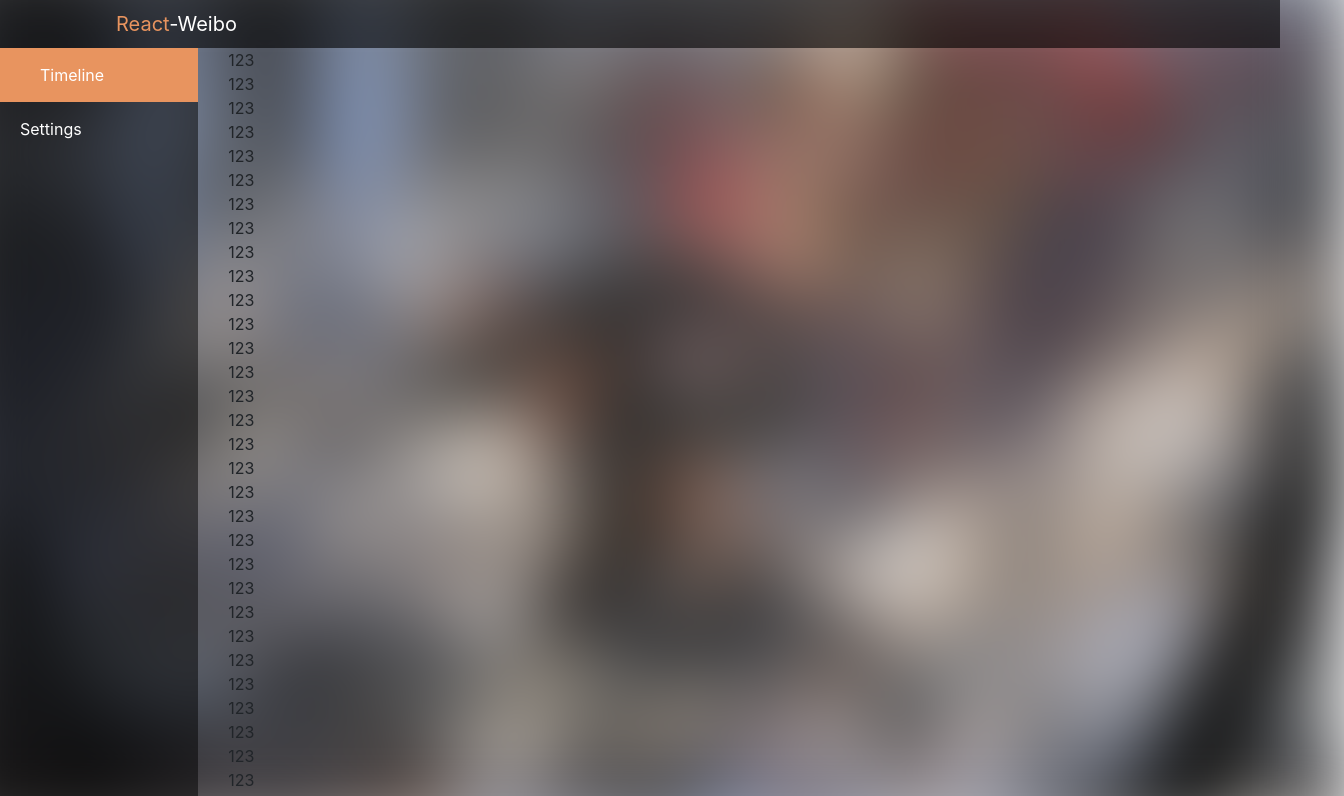
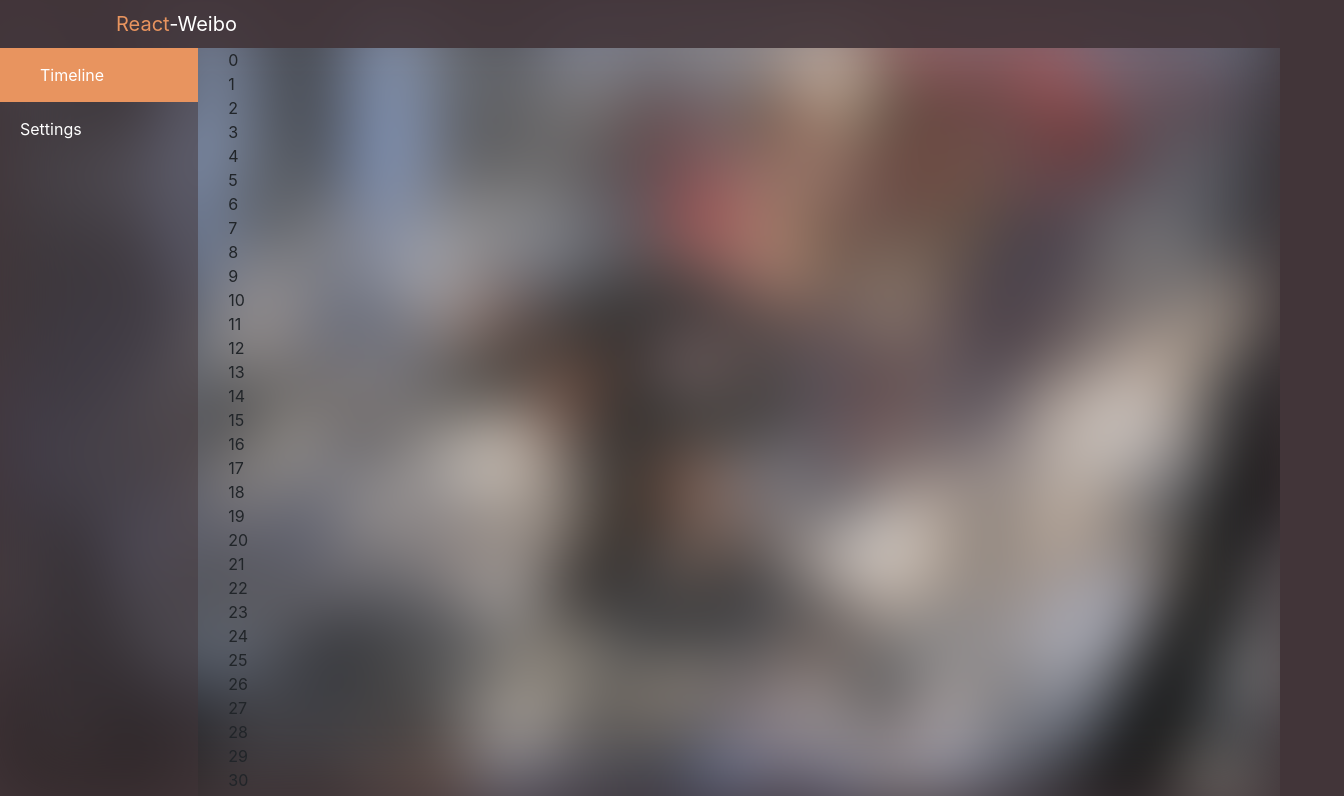
Before and after one commit to Aria-Lia/react-weibo, a React app: page / in a window 1280 px wide. Shown: the top 796 px of the page, 1344 px wide, since content can reach past the window. Built offline with nearby package versions, Linux system fonts and the light colour scheme.

Commit message:
nav bar color scroll bar style

```diff
--- a/src/App.css
+++ b/src/App.css
@@ -1,3 +1,4 @@
+
 .bg-image {
   background-image: url('./assets/img/bg.jpg');
   background-position: center;
@@ -14,9 +15,6 @@
   right: 0;
   z-index: -1;
   min-height: 100vh;
-  height: 100vh;
-
-  transform: scale(1.1);
 }
 
 Layout {
--- a/src/containers/content/index.jsx
+++ b/src/containers/content/index.jsx
@@ -7,7 +7,7 @@ class Content extends Component {
     return (
       <div className="right-content">
         {
-          Array(200).fill("123").map((item, index) => <div key={index}>{item}</div>)
+          Array(200).fill("").map((item, index) => <div key={index}>{index}</div>)
         }
       </div>
     )
--- a/src/containers/content/style.css
+++ b/src/containers/content/style.css
@@ -1,4 +1,4 @@
-.right-content {
-  height: 100%;
-  overflow: scroll;
+div.right-content {
+  height: 94vh;
+  overflow-y: scroll;
 }
--- a/src/containers/frame/style.css
+++ b/src/containers/frame/style.css
@@ -1,7 +1,7 @@
 .side-nav {
   height: 94vh;
-  background-color: rgb(0,0,0);
-  background-color: rgba(0,0,0,0.5);
+  background-color: rgb(0, 0, 0);
+  background-color: rgb(66, 53, 57, 0.5);
 }
 
 .side-nav a {
@@ -50,7 +50,7 @@
 .top-nav-bar {
   height: 6vh;
   background-color: rgb(0,0,0);
-  background-color: rgba(0,0,0,0.6);
+  background-color: rgb(66, 53, 57, 0.9);
 }
 .top-nav-bar span {
   color: #E8945F;
--- a/src/index.css
+++ b/src/index.css
@@ -7,10 +7,33 @@ body {
   -webkit-font-smoothing: antialiased;
   -moz-osx-font-smoothing: grayscale;
 
-  overflow: hidden;
+  /* overflow: hidden; */
+  background-color: rgb(66,53,57);
 }
 
 code {
   font-family: source-code-pro, Menlo, Monaco, Consolas, "Courier New",
     monospace;
 }
+
+/* width */
+::-webkit-scrollbar {
+  width: 10px;
+  border-radius: 50px;
+}
+
+/* Track */
+::-webkit-scrollbar-track {
+  background: #f1f1f1;
+}
+
+/* Handle */
+::-webkit-scrollbar-thumb {
+  background: #423539;
+  border-radius: 50px;
+}
+
+/* Handle on hover */
+::-webkit-scrollbar-thumb:hover {
+  background: #E8945F;
+}
```
